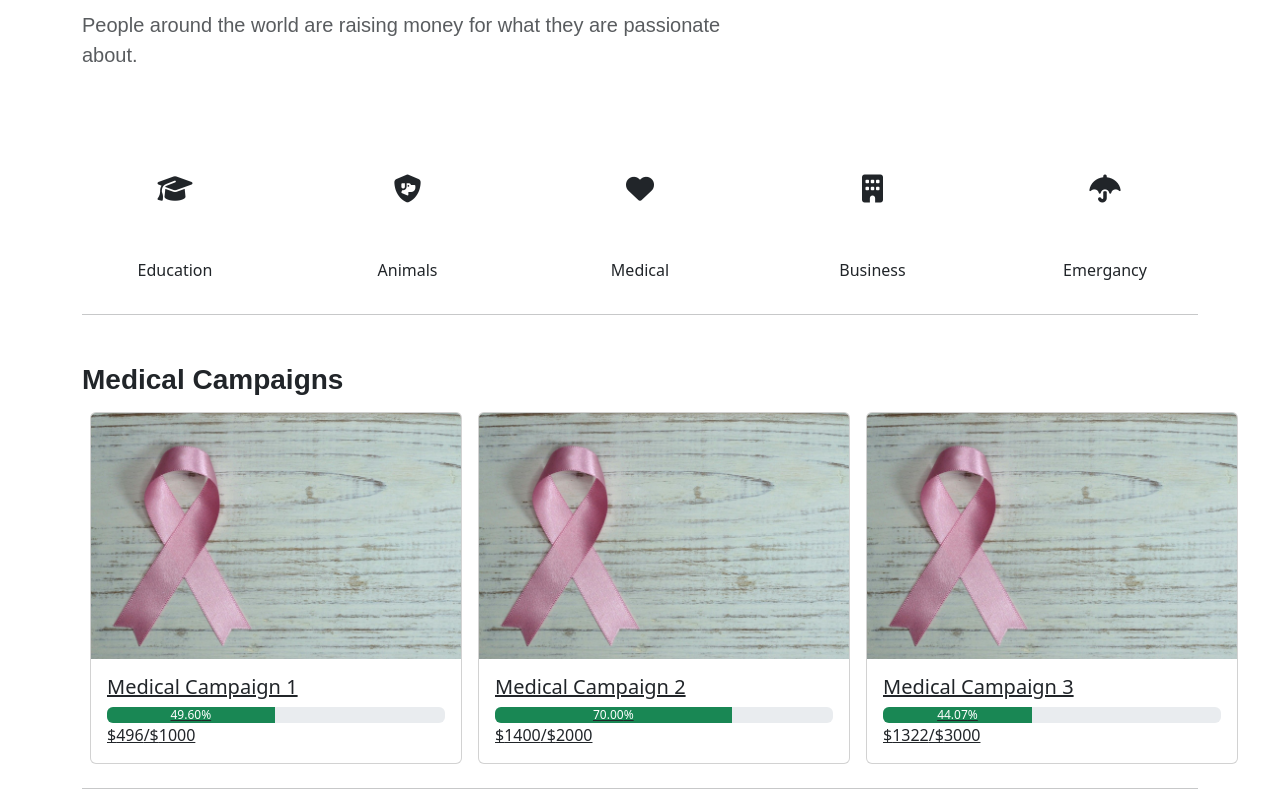
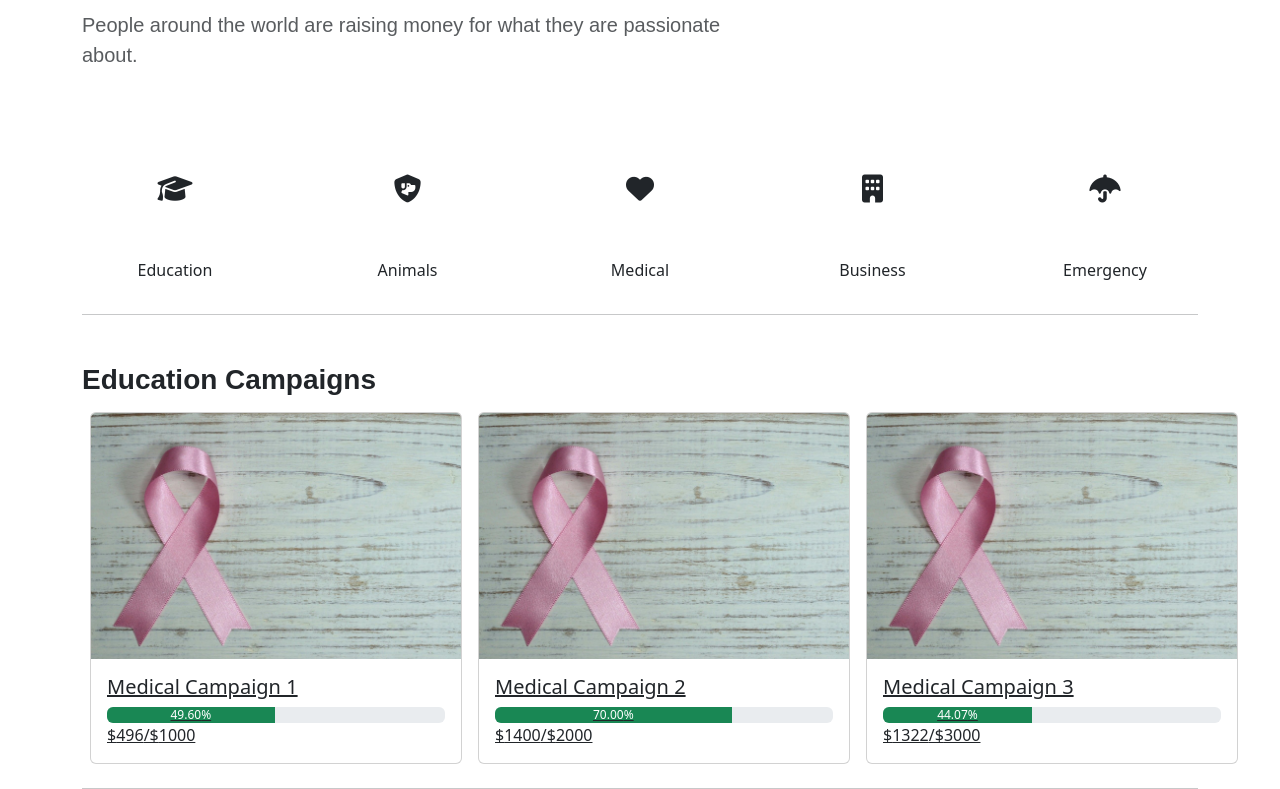
Before and after one commit to CIHYALACE/Optimal_Donor, a React (Vite) app in the folder frontend/: page /campaigns in a window 1280 px wide. Shown: the part 271-1060 px from the top of the page. Built offline with nearby package versions, Linux system fonts and the light colour scheme; a web font is replaced by a local one.

Commit message:
new bbranch efiting navigation feature more dynamic

```diff
--- a/frontend/src/components/Card3.jsx
+++ b/frontend/src/components/Card3.jsx
@@ -1,10 +1,18 @@
-export default function Card3({name, icon}) {
+export default function Card3({name, icon, id}) {
     return (
-        <>
-            <div className="col-2 text-center d-flex flex-column align-items-center">
-                <a href="#" className="icon text-dark fs-3 p-2 p-md-5 catigory-card rounded"><i className={icon}></i></a>
-                <p className="text-center">{name}</p>
-            </div>
-        </>
-    )
+        <div className="col-2 text-center d-flex flex-column align-items-center">
+            <a
+                href={id}
+                className="icon text-dark fs-3 p-2 p-md-5 catigory-card rounded"
+                onClick={(e) => {
+                    e.preventDefault();
+                    const element = document.getElementById(id.substring(1));
+                    element?.scrollIntoView({ behavior: 'smooth' });
+                }}
+            >
+                <i className={icon}></i>
+            </a>
+            <p className="text-center">{name}</p>
+        </div>
+    );
 }
--- a/frontend/src/pages/CampaignsPage.jsx
+++ b/frontend/src/pages/CampaignsPage.jsx
@@ -2,6 +2,34 @@ import Card3 from "../components/Card3";
 import CampaignsSection from "../components/CampaignsSection";
 
 export default function CampaignsPage() {
+  const categories = [
+    {
+      id: "education",
+      name: "Education",
+      icon: "fa-solid fa-graduation-cap"
+    },
+    {
+      id: "animals",
+      name: "Animals",
+      icon: "fa-solid fa-shield-dog"
+    },
+    {
+      id: "medical",
+      name: "Medical",
+      icon: "fa-solid fa-heart"
+    },
+    {
+      id: "business",
+      name: "Business",
+      icon: "fa-solid fa-building"
+    },
+    {
+      id: "emergency",
+      name: "Emergency",
+      icon: "fa-solid fa-umbrella"
+    }
+  ];
+
   return (
     <div className="container mt-5 mb-5">
       <div className="col-12 col-md-7 mb-5">
@@ -9,41 +37,28 @@ export default function CampaignsPage() {
           Browse fundraisers by category
         </h1>
         <p className="fs-5 gidole-regular text-muted">
-          People around the world are raising money for what they are passionate
-          about.
+          People around the world are raising money for what they are passionate about.
         </p>
-        {/* <a className="btn btn-success fw-bold p-2 px-4">Donate Now</a> */}
       </div>
 
       <div className="d-flex justify-content-between align-items-center gap-1 mt-5">
-        <Card3 name="Education" icon="fa-solid fa-graduation-cap" />
-        <Card3 name="Animals" icon="fa-solid fa-shield-dog" />
-        <Card3 name="Medical" icon="fa-solid fa-heart" />
-        <Card3 name="Business" icon="fa-solid fa-building" />
-        <Card3 name="Emergancy" icon="fa-solid fa-umbrella" />
+        {categories.map(category => (
+          <Card3
+            key={category.id}
+            id={`#${category.id}`}
+            name={category.name}
+            icon={category.icon}
+          />
+        ))}
       </div>
-      <hr></hr>
-      <div>
-      <CampaignsSection name="Medical Campaigns"/>
-      </div>
-      <hr></hr>
-      <div>
-      <CampaignsSection name="Education Campaigns"/>
-      </div>
-      <hr></hr>
-      <div>
-      <CampaignsSection name="Animals Campaigns"/>
-      </div>
-      <hr></hr>
-      <div>
-      <CampaignsSection name="Business Campaigns"/>
-      </div>
-      <hr></hr>
-      <div>
-      <CampaignsSection name="Emergancy Campaigns"/>
-      </div>
+      <hr />
 
-
+      {categories.map(category => (
+        <div key={category.id} id={category.id}>
+          <CampaignsSection name={`${category.name} Campaigns`} />
+          <hr />
+        </div>
+      ))}
     </div>
   );
 }
```
